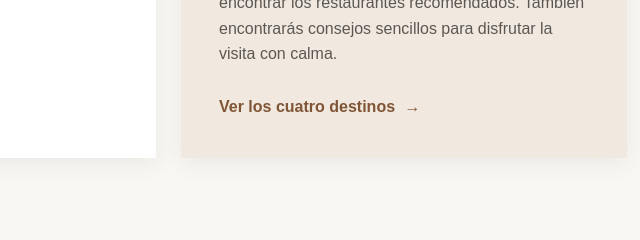
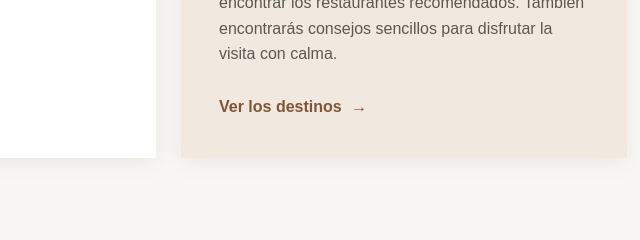
Before and after one commit to nereaBalibrea594/blog-escapadas, a plain HTML site: page info.html in a window 1280 px wide. Shown: the part 849-1089 px from the top of the page, 583-1223 px from the left. Drawn offline with Linux system fonts and the light colour scheme.

Commit message:
Update link destinos the info.html

```diff
--- a/info.html
+++ b/info.html
@@ -58,7 +58,7 @@
                         restaurantes recomendados. También encontrarás consejos
                         sencillos para disfrutar la visita con calma.
                     </p>
-                    <a href="destinos.html" class="sobre-enlace">Ver los cuatro destinos <span>→</span></a>
+                    <a href="destinos.html" class="sobre-enlace">Ver los destinos <span>→</span></a>
                 </article>
             </div>
         </section>
```
